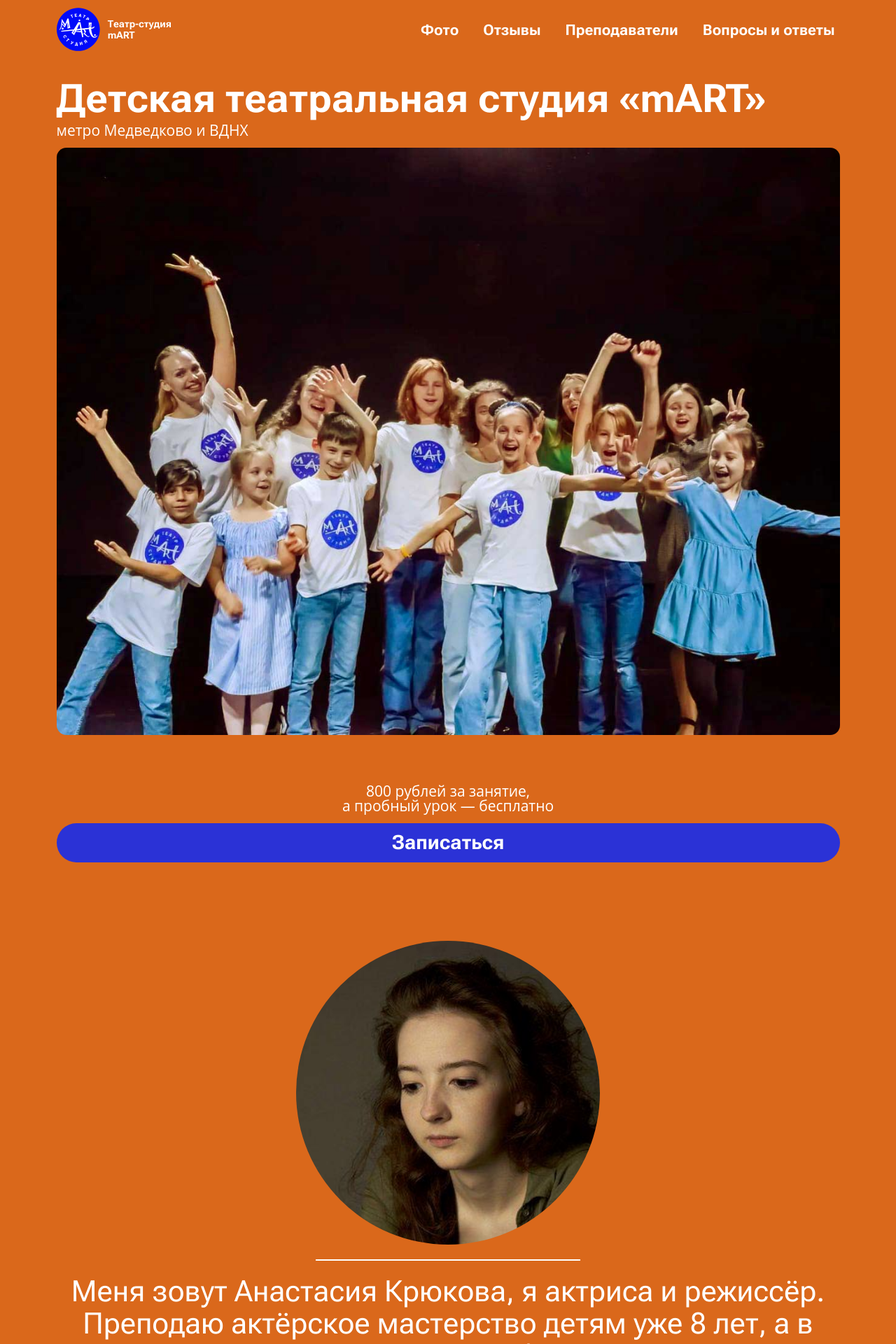
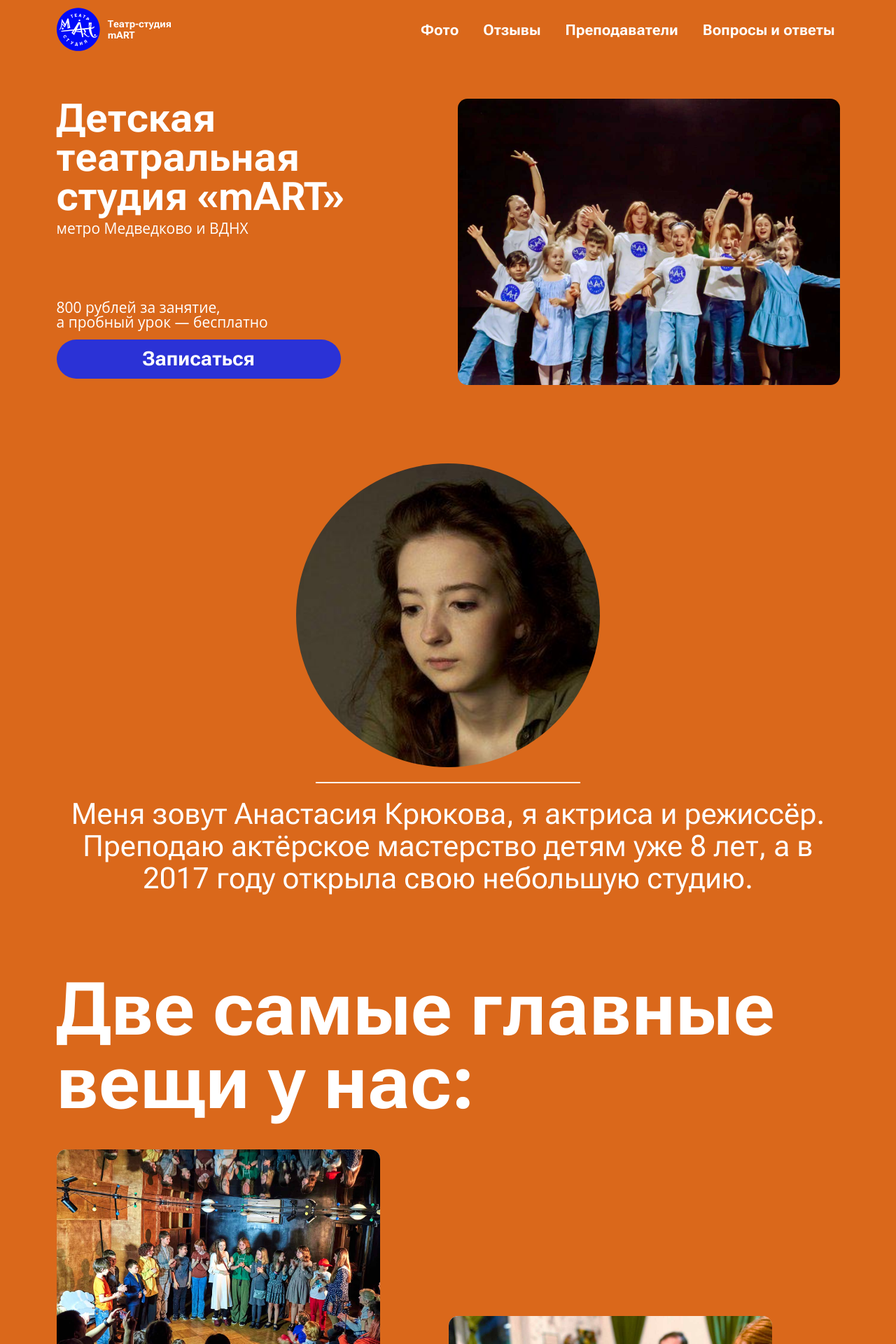
Before and after one commit to 1640max/mart, a Jekyll site: the page built from index.html, in a window 1280 px wide. Shown: the top 1920 px of the page at 70% size. Built offline with Jekyll 4.4.1, drawn with Linux system fonts in a browser that asks for light colours.

Commit message:
Адаптировал .header

```diff
--- a/_sass/_header.scss
+++ b/_sass/_header.scss
@@ -1,13 +1,27 @@
 .header {
   display: grid;
+  grid-template-areas:
+    "heading"
+    "img"
+    "bottom";
   color: var(--white);
+
+  @include media-breakpoint-up(lg) {
+    grid-template-columns: 1fr 1fr;
+    column-gap: 2rem;
+    grid-template-areas:
+      "heading img"
+      "bottom img";
+  }
 }
 
 .header__self {
   margin-top: 2rem;
+  @include media-breakpoint-up(lg) { margin-top: 4rem }
 }
 
 .header__heading {
+  grid-area: heading;
 	display: flex;
   flex-direction: column;
   gap: .5rem;
@@ -18,19 +32,27 @@
 }
 
 .header__img {
+  grid-area: img;
 	width: 100%;
   border-radius: 1rem;
+
+  @include media-breakpoint-only(md) {
+    width: 29rem;
+    justify-self: center;
+  }
 }
 
 .header__bottom {
+  grid-area: bottom;
 	margin-top: 5rem;
 }
 
 .header__perk {
 	line-height: var(--small-line-height);
   text-align: center;
+  @include media-breakpoint-up(lg) { text-align: unset }
 }
 
 .header__button {
-
+	@include media-breakpoint-up(lg) { width: 29rem }
 }
```
